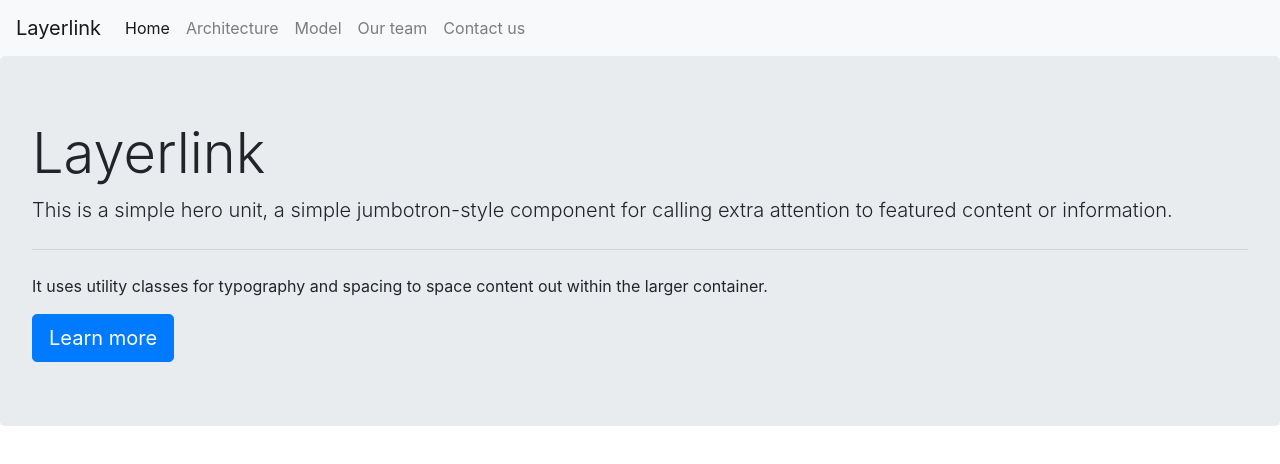
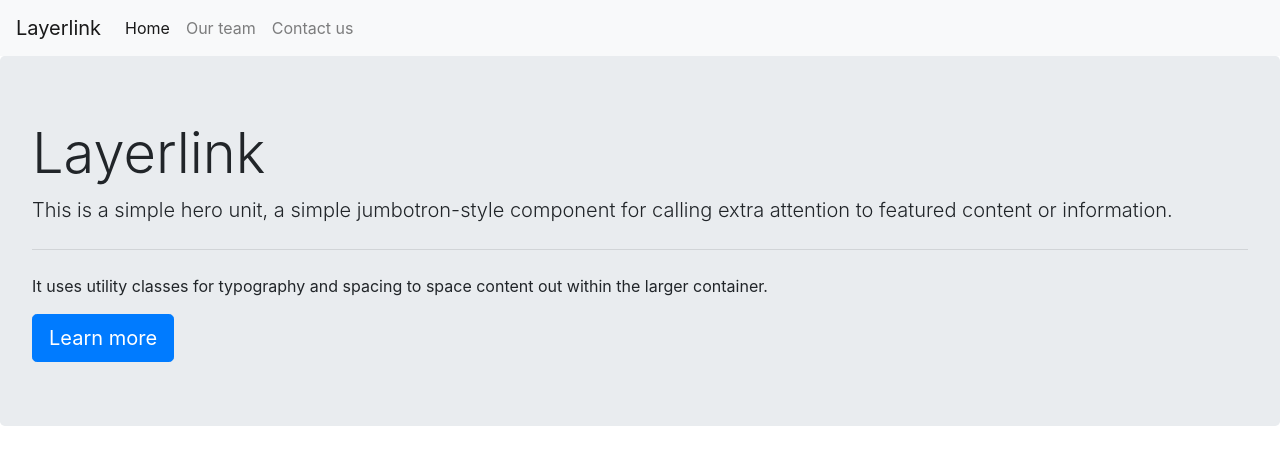
Before and after one commit to Abdulrahman0044/layerlink, a plain HTML site: page index.html in a window 1280 px wide. Drawn offline with nearby package versions, Linux system fonts and the light colour scheme.

Commit message:
removed modules

```diff
--- a/index.html
+++ b/index.html
@@ -21,12 +21,6 @@
                     <a class="nav-link" href="#">Home <span class="sr-only">(current)</span></a>
                 </li>
                 <li class="nav-item">
-                    <a class="nav-link" href="#">Architecture</a>
-                </li>
-                <li class="nav-item">
-                    <a class="nav-link" href="#">Model</a>
-                </li>
-                <li class="nav-item">
                     <a class="nav-link" href="#">Our team</a>
                 </li>
                 <li class="nav-item">
```
